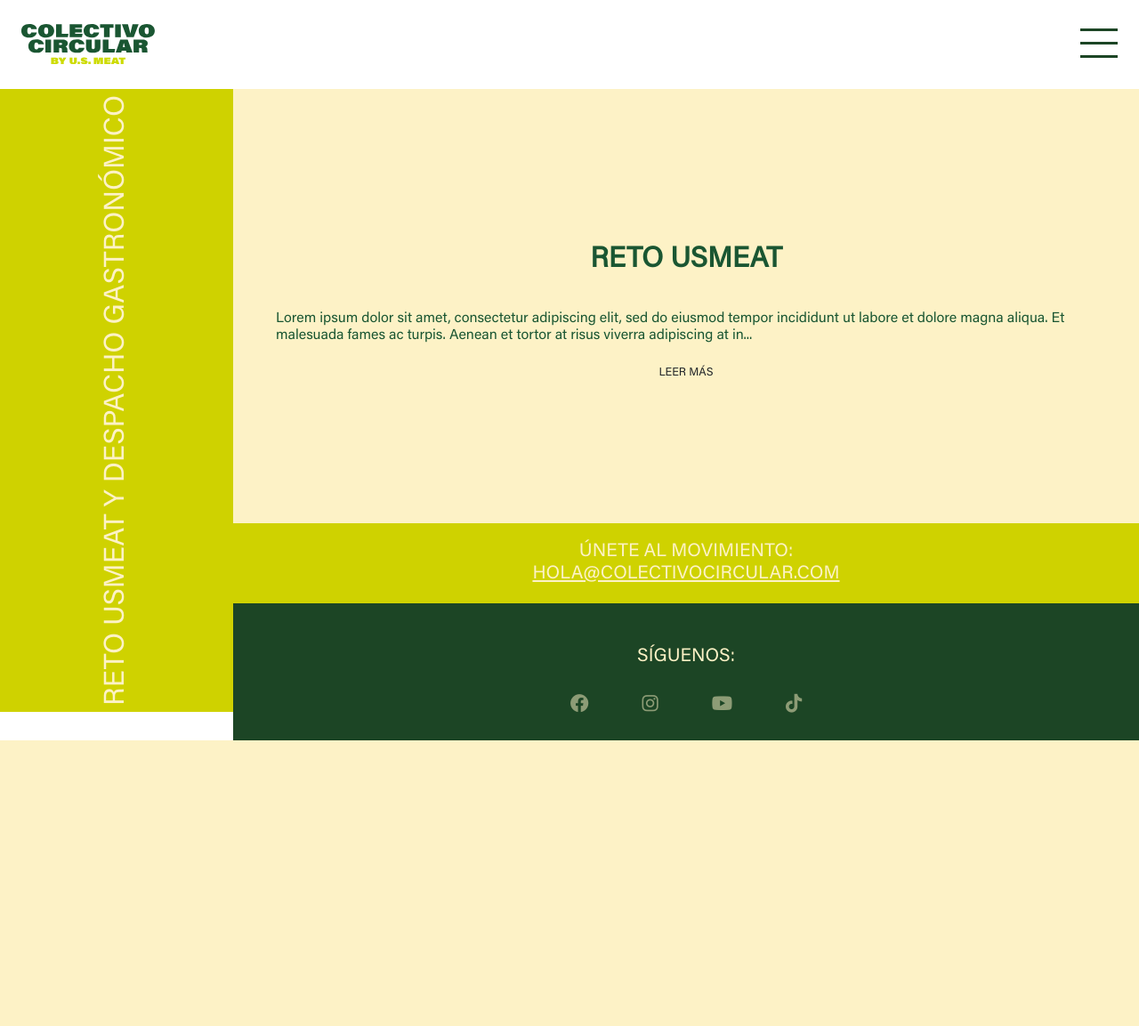
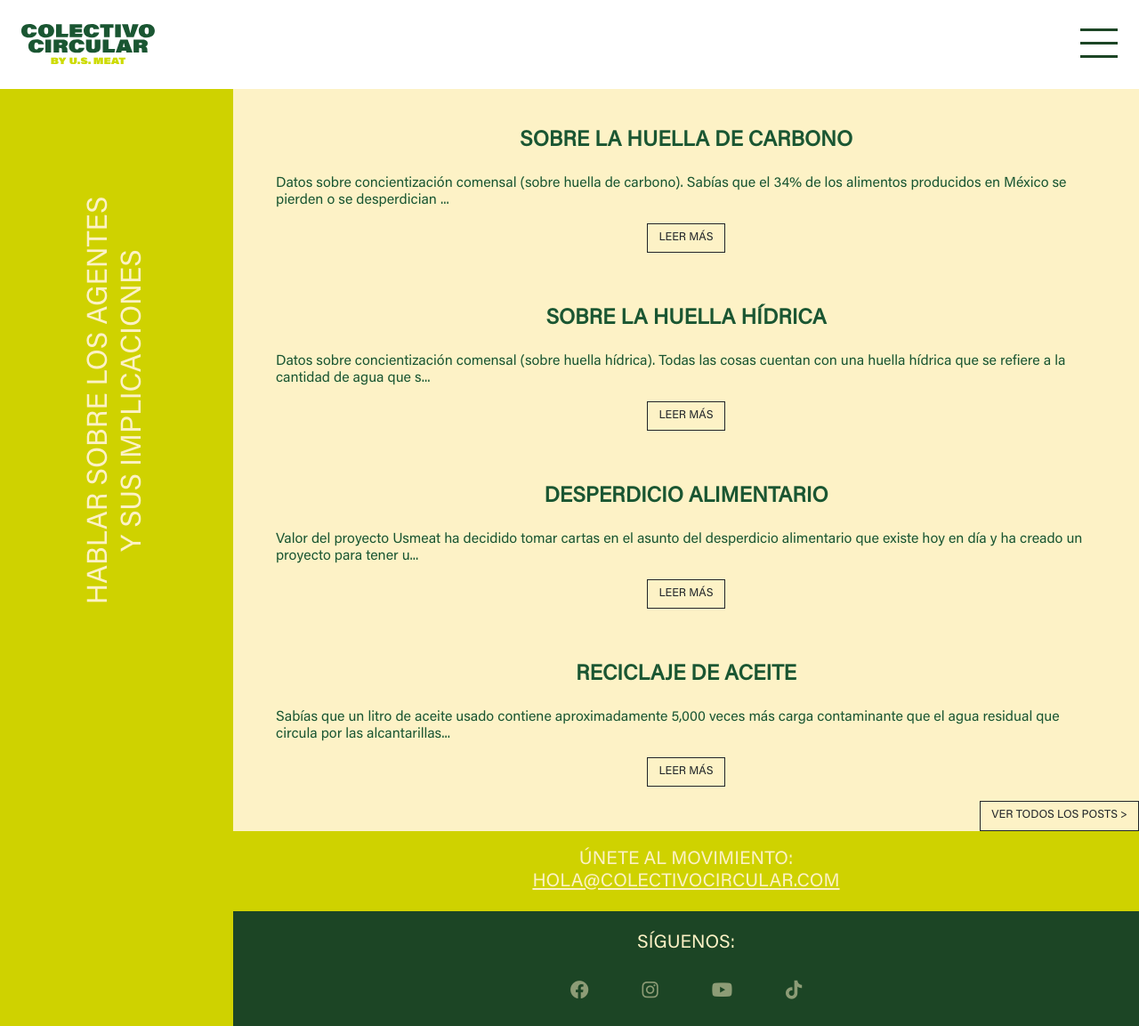
Before and after one commit to fermx3/colectivo-circular, a PHP site: page /pages/contact.html in a window 1280 px wide. Shown: the whole page at 89% size. Before the commit the page ends 832 px from the top, so only its background shows below. Run offline with PHP 8.4, Linux system fonts and the light colour scheme; some libraries are stand-ins or nearby versions.

Commit message:
Add July contact blog-posts

```diff
--- a/css/newstyle.css
+++ b/css/newstyle.css
@@ -138,7 +138,7 @@ section.section .header{
 
 }
 
-section.section .header .title{
+section.section .header .title, section.section .header .title > a{
     text-align: center;
     letter-spacing: 0px;
     transform: rotate(-90deg);
--- a/css/styles.css
+++ b/css/styles.css
@@ -905,6 +905,10 @@ footer{
     border-right: 1px solid #ccc;
 }
 
+.contact-blog-title {
+    text-align: center;
+}
+
 .contact {
     letter-spacing: var(--unnamed-character-spacing-0);
     text-align: center;
@@ -970,7 +974,7 @@ footer{
     --bs-btn-color: #212529;
     --bs-btn-bg: transparent;
     --bs-btn-border-width: 1px;
-    --bs-btn-border-color: transparent;
+    --bs-btn-border-color: var(--bs-btn-color);
     --bs-btn-border-radius: 0;
     --bs-btn-box-shadow: inset 0 1px 0 rgba(255, 255, 255, 0.15), 0 1px 1px rgba(0, 0, 0, 0.075);
     --bs-btn-disabled-opacity: 0.65;
@@ -1011,6 +1015,7 @@ footer{
     font-weight: bold;
     color: #CFD200 ;
     background-color: #F41938;
+    border: var(--bs-btn-border-width) solid transparent;
     position: fixed;
     bottom: 23vh;
     left: 4%;
--- a/js/index.js
+++ b/js/index.js
@@ -1,3 +1,12 @@
+function toLink(urlRaw) {
+    const urlNormal = urlRaw.normalize("NFD").replace(/\p{Diacritic}/gu, "");
+    const urlLowerCase = urlNormal.toLowerCase();
+    const urlNoSymbols = urlLowerCase.replace(/[^\w\s]/gi, '');
+    const url = urlNoSymbols.split(' ').join('-');
+
+    return url;
+}
+
 $(document).ready(function () {
 
     //window.location.href = 'index.html'
@@ -56,11 +65,7 @@ $(document).ready(function () {
 
         // Activate links to blogposts
         if (document.querySelector(".work")) {
-            const urlRaw = $(this.children)[1].innerText;
-            const urlNormal = urlRaw.normalize("NFD").replace(/\p{Diacritic}/gu, "");
-            const urlLowerCase = urlNormal.toLowerCase();
-            const urlNoSymbols = urlLowerCase.replace(/[^\w\s]/gi, '');
-            const url = urlNoSymbols.split(' ').join('-');
+            const url = toLink($(this.children)[1].innerText);
 
             window.location = `https://colectivocircular.com/blog/${url}`;
         }
@@ -81,6 +86,43 @@ $(document).ready(function () {
         }
     });
 
+    //Fetch Blog data
+    // const pageTitle = document.querySelector("#page-title").innerText;
+    // let url = '';
+
+    // if(pageTitle == "BLOG") {
+    //     url = 'https://public-api.wordpress.com/rest/v1.1/sites/colectivocircular.com::blog/posts/?category=colectivo-circular';
+    // } else if(pageTitle == 'INICIATIVA') {
+    //     url = ''
+    // } else {
+    //     url = 'https://public-api.wordpress.com/rest/v1.1/sites/colectivocircular.com::blog/posts/?category=' + toLink(pageTitle);
+    // }
+
+    //  // Make a request to the REST API
+    //  const loadPosts = async () => {
+    //     const url = getApiUrl(api);
+    //     const request = await fetch(url);
+    //     const posts = await request.json();
+
+    //     // Builds the HTML to show the posts
+    //     const postsHtml = renderPostHtml(posts);
+
+    //     // Adds the HTML into the posts div
+    //     postsContent.innerHTML += postsHtml;
+
+    //     // Required for the infinite scroll
+    //     postsLoaded = true;
+    //   };
+
+    // fetch(url).then(function(response){
+    //     return response.json();
+    // }).then(function(posts){
+    //     var postList = URL.createObjectURL(posts);
+    // });
+
+    // console.log(postList);
+
+
     //Footer
 
 	const thisYear = new Date().getFullYear();
--- a/pages/contact.html
+++ b/pages/contact.html
@@ -12,7 +12,7 @@
     <link rel="icon" type="image/png" href="../images/Favicon_CC.png">
     <link rel="stylesheet" href="https://cdnjs.cloudflare.com/ajax/libs/font-awesome/6.1.1/css/all.min.css">
 </head>
-<body>
+<body style="background-color: #CFD200;">
     <header class="d-flex align-items-center justify-content-between">
         <div class="logo"><a href="../index.html"><img src="../images/Logo_CC_Menu.svg" alt="" srcset=""></a></div>
         <div class="icon-menu">
@@ -41,19 +41,52 @@
     <section id="info" class="d-flex section">
         <div class="d-flex justify-content-center align-items-center content-title work" style="background: #CFD200;">
             <div id="page-title" class="title" style="font-size: 2rem; color: #FDF2C6 !important; text-transform: uppercase;">
-                Reto Usmeat y Despacho Gastronómico
+                <a href="https://colectivocircular.com/blog/categoria/hablar-sobre-los-agentes-y-sus-implicaciones/" style="text-decoration: none;color: inherit;">Hablar sobre los agentes<br>y sus implicaciones</a>
             </div>
         </div>
         <div class="d-flex justify-content-center content-right">
         <div class="col-60">
 
-            <section class="d-flex m-0 flex-column justify-content-center align-items-center background-color-4 row" style="height: 61vh">
-                <div>
-                    <h1 class="text-uppercase">RETO USMEAT</h1>
+            <section class="d-flex flex-nowrap m-0 flex-column justify-content-center align-items-center background-color-4 row">
+                <div class="my-3">
+                    <div class="d-flex m-2 flex-column justify-content-center align-items-center">
+                        <h2 class="contact-blog-title text-uppercase mb-0">SOBRE LA HUELLA DE CARBONO</h2>
+                    </div>
+                    <div class="d-flex justify-content-center align-items-center flex-wrap px-5 w-50">
+                        <p>Datos sobre concientización comensal (sobre huella de carbono). Sabías que el 34% de los alimentos producidos en México se pierden o se desperdician ...</p>
+                        <a href="https://colectivocircular.com/blog/sobre-la-huella-de-carbono/" class="btn">Leer más</a>
+                    </div>
                 </div>
-                <div class="d-flex justify-content-center align-items-center flex-wrap px-5 w-50">
-                    <p>Lorem ipsum dolor sit amet, consectetur adipiscing elit, sed do eiusmod tempor incididunt ut labore et dolore magna aliqua. Et malesuada fames ac turpis. Aenean et tortor at risus viverra adipiscing at in...</p>
-                    <a href="https://colectivocircular.com/blog/reto-usmeat/" class="btn">Leer más</a>
+                <div class="my-3">
+                    <div class="d-flex m-2 flex-column justify-content-center align-items-center">
+                        <h2 class="contact-blog-title text-uppercase mb-0">SOBRE LA HUELLA HÍDRICA</h2>
+                    </div>
+                    <div class="d-flex justify-content-center align-items-center flex-wrap px-5 w-50">
+                        <p>Datos sobre concientización comensal (sobre huella hídrica).
+                            Todas las cosas cuentan con una huella hídrica que se refiere a la cantidad de agua que s...</p>
+                        <a href="https://colectivocircular.com/blog/sobre-la-huella-hidrica/" class="btn">Leer más</a>
+                    </div>
+                </div>
+                <div class="my-3">
+                    <div class="d-flex m-2 flex-column justify-content-center align-items-center">
+                        <h2 class="contact-blog-title text-uppercase mb-0">DESPERDICIO ALIMENTARIO</h2>
+                    </div>
+                    <div class="d-flex justify-content-center align-items-center flex-wrap px-5 w-50">
+                        <p>Valor del proyecto Usmeat ha decidido tomar cartas en el asunto del desperdicio alimentario que existe hoy en día y ha creado un proyecto para tener u...</p>
+                        <a href="https://colectivocircular.com/blog/desperdicio-alimentario/" class="btn">Leer más</a>
+                    </div>
+                </div>
+                <div class="my-3">
+                    <div class="d-flex m-2 flex-column justify-content-center align-items-center">
+                        <h2 class="contact-blog-title text-uppercase mb-0">RECICLAJE DE ACEITE</h2>
+                    </div>
+                    <div class="d-flex justify-content-center align-items-center flex-wrap px-5 w-50">
+                        <p>Sabías que un litro de aceite usado contiene aproximadamente 5,000 veces más carga contaminante que el agua residual que circula por las alcantarillas...</p>
+                        <a href="https://colectivocircular.com/blog/desperdicio-alimentario/" class="btn">Leer más</a>
+                    </div>
+                </div>
+                <div class="align-self-end">
+                    <a href="https://colectivocircular.com/blog/categoria/hablar-sobre-los-agentes-y-sus-implicaciones/" class="btn">Ver todos los posts ></a>
                 </div>
                <!--  <div class="suscribe">
                     Suscríbete a nuestro newsletter
@@ -73,7 +106,7 @@
 
             </section>
             <section class="d-flex m-0 flex-column align-items-center justify-content-center social-network row">
-                <div class="d-flex justify-content-center pt-5">
+                <div class="d-flex justify-content-center pt-4">
                     SÍGUENOS:
                 </div>
                 <div class="d-flex justify-content-center" style="width: 100%;">
```
Also changed, not shown: index.html (+12 -12 lines).
